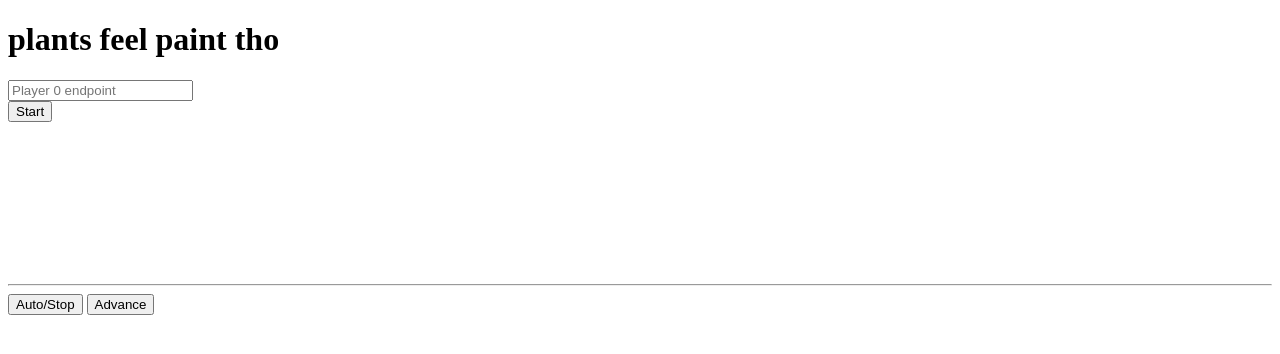
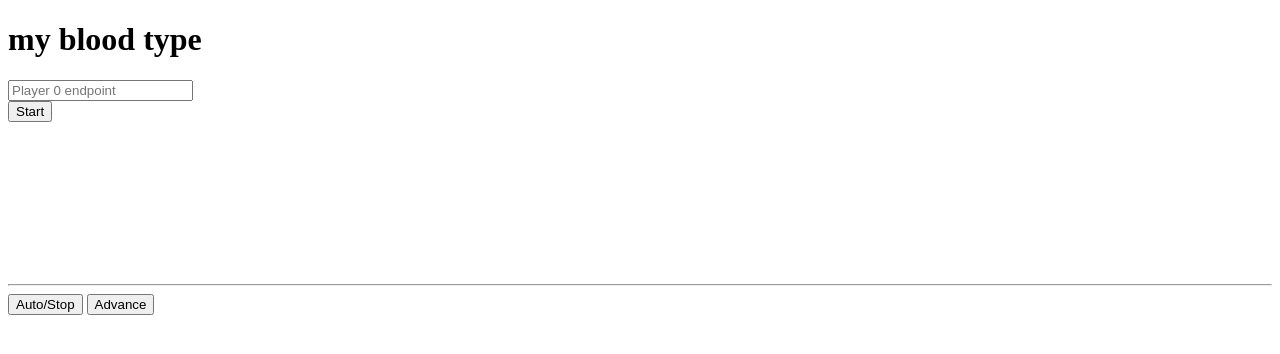
Before and after one commit to lpainton/Qstar, a plain HTML site: page qstar-medium.html in a window 1280 px wide. Drawn offline with Linux system fonts and the light colour scheme.

Commit message:
new title

```diff
--- a/qstar-medium.html
+++ b/qstar-medium.html
@@ -4,7 +4,7 @@
         <title>Quidditch Star</title>
     </head>
     <body id='main'>
-        <h1>plants feel paint tho</h1>
+        <h1 id="title">Randomly Generating title <span id="dot"></span></h1>
         <div id='load-div' onsubmit='loadGame(event, gmap, [0])'>
             <form id='load-form'>
                 <input id='endpoint-0' type="text" placeholder="Player 0 endpoint" required></input></br>
@@ -20,6 +20,31 @@
     </body>
     <script src="./qstar-basic.js"></script>
     <script type="text/javascript">
+        let dots = ['', '.', '..', '...'];
+        let number = 0;
+        let killme = setInterval(() => {
+            document.getElementById('dot').innerHTML = dots[number % 4];
+            number +=1;
+            if(number > 12) {
+                var excuse = excuses[Math.floor(Math.random()*excuses.length)];
+                document.getElementById('title').innerHTML = excuse;
+                clearInterval(killme)
+            }
+        }, 300)
+        let excuses = [
+            "protein",
+            "canine teeth",
+            "plants have feelings",
+            "my blood type",
+            "humane farms",
+            "personal choice",
+            "I am a lion",
+            "morality is subjective",
+            "ancestors",
+        ];
+        setTimeout(()=> {
+
+        }, 5000)
         let map = [
             [2, 0, 0, 0, 0, 2, 0, 2, 2, 2],
             [0, 2, 0, 1, 0, 2, 0, 2, 0, 0],
```
